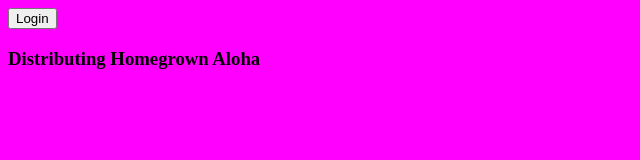
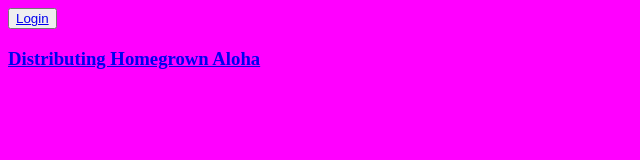
Before and after one commit to ChazAttack73/farmers-market-api, a website: page public/index.html in a window 1280 px wide. Shown: the whole page, without its empty margins (0-640 px from the left). Drawn offline with nearby package versions, Linux system fonts and the light colour scheme; some packages are replaced by stand-ins of ours; no server answers; a script that the page names is missing.

Commit message:
Hooks up route from index.html to login with button

```diff
--- a/public/index.html
+++ b/public/index.html
@@ -12,7 +12,7 @@
       <div class="navlogo"></div>
     </a>
     <div id="login" class="user">
-      <button ng-class="{ 'hidden' : login_user}" class="button" type="button" ng-click="login_user = !login_user" >Login</button>
+      <button ng-class="{ 'hidden' : login_user}" class="button" type="button" ng-click="login_user = !login_user"><a href="/#/login">Login</button>
       <div id="hideMe" ng-class="{ 'hidden' : ! login_user}" class="login">
      <!--    <form ng-submit="login(vendor)">
           <br>
```
